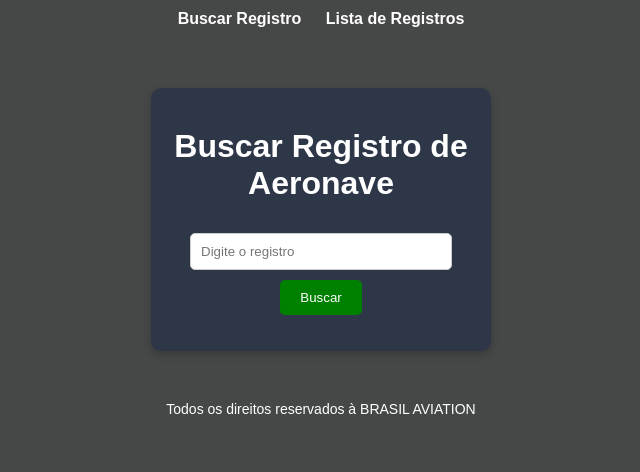
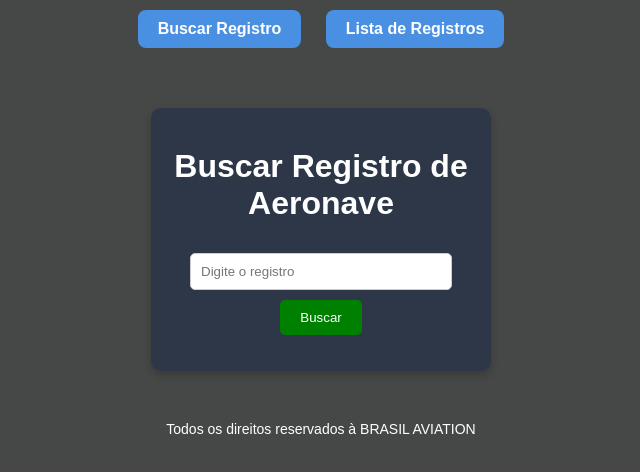
Before and after one commit to miguelbsdc/identificar-imagens, a plain HTML site: page index.html in a window 1280 px wide. Shown: the whole page, without its empty margins (319-959 px from the left). Drawn offline with Linux system fonts and the light colour scheme.

Commit message:
Update index.html

```diff
--- a/index.html
+++ b/index.html
@@ -52,13 +52,25 @@
             text-align: left;
             margin-top: 20px;
         }
-        a {
+
+        /* ESTILIZAÇÃO DOS LINKS COMO BOTÕES */
+        #menu a {
             display: inline-block;
             margin: 10px;
             color: white;
-            text-decoration: none;
-            font-weight: bold;
+            background-color: #4A90E2; /* Cor do fundo */
+            padding: 10px 20px; /* Espaçamento interno */
+            text-decoration: none; /* Remove sublinhado */
+            border-radius: 8px; /* Borda arredondada */
+            font-weight: bold; /* Texto em negrito */
+            transition: background-color 0.3s; /* Transição suave */
         }
+
+        #menu a:hover {
+            background-color: #357ABD; /* Cor ao passar o mouse */
+            cursor: pointer;
+        }
+
         #rodape {
             margin-top: 30px;
             color: #fff;
@@ -111,7 +123,7 @@
         function adicionarRegistro(registro) {
             registros.push(registro);
             localStorage.setItem('registros', JSON.stringify(registros));
-                 document.getElementById('mensagem').textContent = '';
+            document.getElementById('mensagem').textContent = '';
         }
 
         function removerRegistro(registro) {
```
